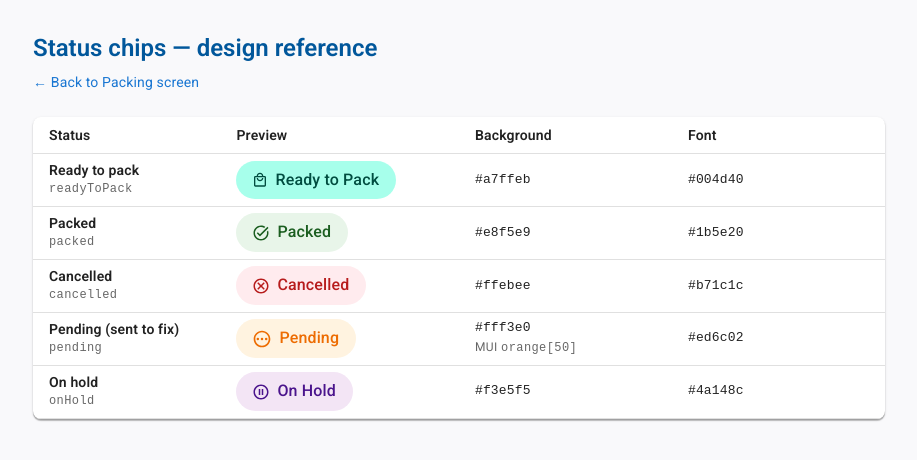
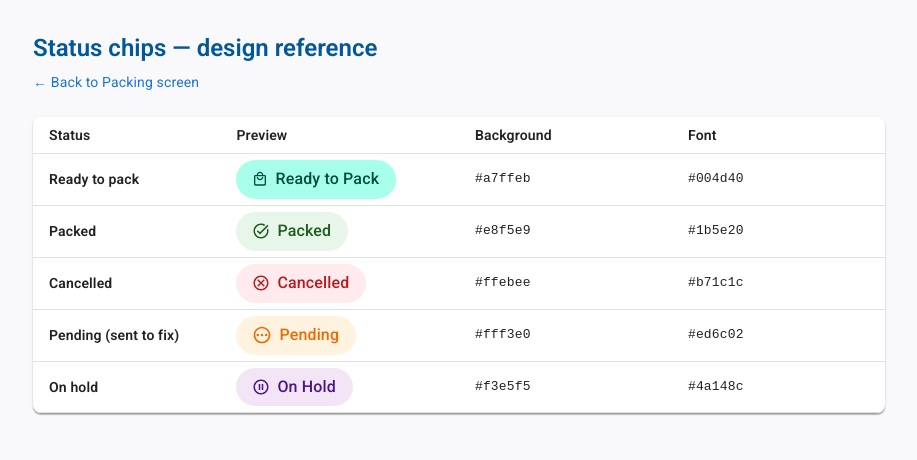
Before and after one commit to taliabarkai/packing-screen, a React (Vite) app: page / in a window 1280 px wide. Both pictures are taken after a click on the button 1082 px from the left and 44 px from the top of the page. Shown: the top 460 px of the page, without its empty margins (181-1098 px from the left). Built offline with nearby package versions, Linux system fonts and the light colour scheme.

Commit message:
Remove unused Typography elements from StatusChipsReferencePage for cleaner code and improved readability.

```diff
--- a/src/components/StatusChipsReferencePage.tsx
+++ b/src/components/StatusChipsReferencePage.tsx
@@ -81,9 +81,6 @@ export function StatusChipsReferencePage() {
                         <Typography variant="body2" fontWeight={600}>
                           {STATUS_LABELS[status]}
                         </Typography>
-                        <Typography variant="caption" color="text.secondary" sx={{ fontFamily: "monospace", display: "block" }}>
-                          {status}
-                        </Typography>
                       </TableCell>
                       <TableCell sx={{ verticalAlign: "middle" }}>
                         <Chip
@@ -105,23 +102,6 @@ export function StatusChipsReferencePage() {
                         <Typography variant="body2" sx={monospace}>
                           {config.bgcolor}
                         </Typography>
-                        {status === "pending" ? (
-                          <Typography
-                            variant="caption"
-                            color="text.secondary"
-                            display="block"
-                            sx={{
-                              "& code": {
-                                fontFamily: "ui-monospace, monospace",
-                                bgcolor: "transparent",
-                                color: "inherit",
-                                padding: 0,
-                              },
-                            }}
-                          >
-                            MUI <code>orange[50]</code>
-                          </Typography>
-                        ) : null}
                       </TableCell>
                       <TableCell sx={{ verticalAlign: "middle" }}>
                         <Typography variant="body2" sx={monospace}>
```
